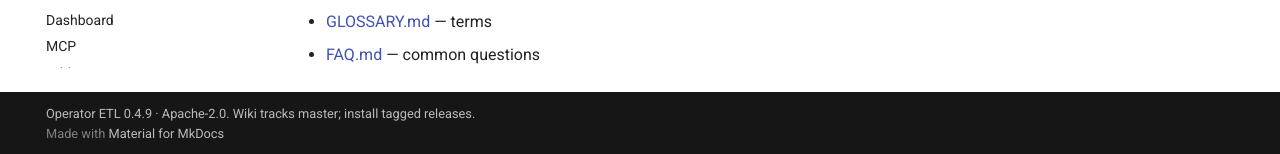
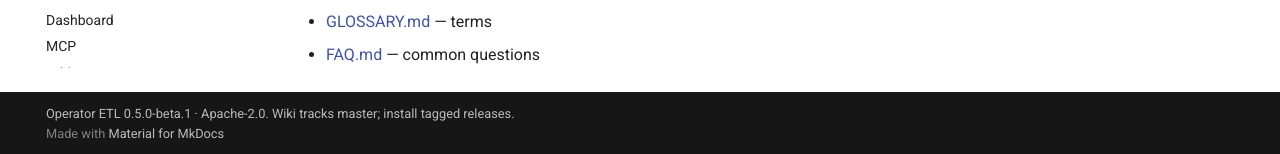
Before and after one commit to khaosans/operator-etl, an MkDocs documentation site: the page built from docs/index.md, in a window 1280 px wide and 900 px high, scrolled down 3385 px. Shown: the part 743-897 px from the top of the window. Built offline with MkDocs 1.6.1 and Material for MkDocs 9.7.7, drawn with Linux system fonts in a browser that asks for light colours; comment, search, counter and statistics services are not loaded.

Commit message:
Sync documentation metadata and changelog for release consistency (#21)
- Document modernized README and CI workflow bumps under [Unreleased] in CHANGELOG.md.
- Update mkdocs.yml version and copyright string to 0.5.0-beta.1.

Co-authored-by: Cursor <cursoragent@cursor.com>

```diff
--- a/mkdocs.yml
+++ b/mkdocs.yml
@@ -4,10 +4,10 @@ site_url: https://khaosans.github.io/operator-etl/
 repo_url: https://github.com/khaosans/operator-etl
 repo_name: khaosans/operator-etl
 edit_uri: blob/master/docs/
-copyright: "Operator ETL 0.4.9 · Apache-2.0. Wiki tracks master; install tagged releases."
+copyright: "Operator ETL 0.5.0-beta.1 · Apache-2.0. Wiki tracks master; install tagged releases."
 
 extra:
-  operator_etl_version: "0.4.9"
+  operator_etl_version: "0.5.0-beta.1"
 
 docs_dir: docs
 site_dir: site
```
Also changed, not shown: CHANGELOG.md (+9 -0 lines).
